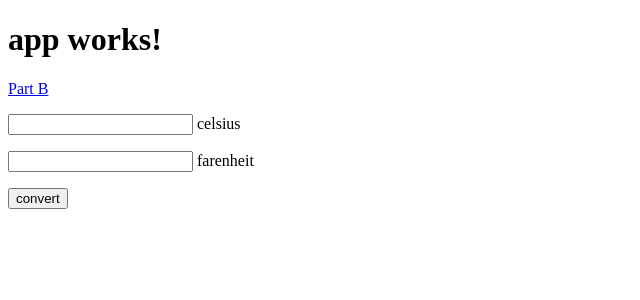
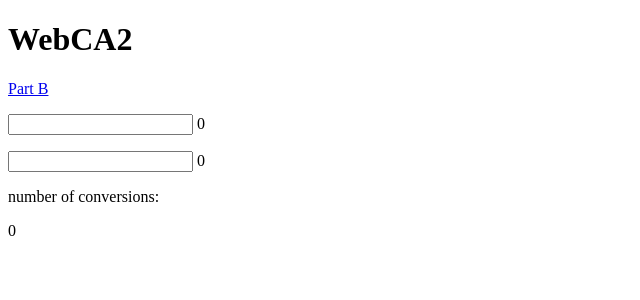
Before and after one commit to x00132764/WebDevCA2, an Angular app: page / in a window 1280 px wide. Shown: the top 300 px of the page, without its empty margins (0-640 px from the left). Built offline with nearby package versions, Linux system fonts and the light colour scheme.

Commit message:
functions now being called for part A, but does not perform correctly, same result displayed for any input(17.7778 for convertC(), 32 for convertF()

```diff
--- a/src/app/app.component.ts
+++ b/src/app/app.component.ts
@@ -6,5 +6,5 @@ import { Component } from '@angular/core';
   styleUrls: ['./app.component.css']
 })
 export class AppComponent {
-  title = 'app works!';
+  title = 'WebCA2';
 }
--- a/src/app/part-a/part-a.component.html
+++ b/src/app/part-a/part-a.component.html
@@ -3,13 +3,11 @@
 </p>
 
 <p>
-    <input ng-model="celsius" ng-change="markEdited('C')"/> celsius<br/>
+    <input (keyup)="convertC()" id="celsius" type="number"/> {{farenheit}}<br/>
 </p>
 
 <p>
-    <input (onKeyUp)="onConvert()" ng-model="fahrenheit" ng-change="markEdited('F')"/> farenheit<br/>
+    <input (keyup)="convertF()" id="farenheit" type="number"/> {{celsius}}<br/>
 </p>
 
-<p>
-  <button (click)="onConvert(celsius.value, farenheit.value)">convert</button>
-</p>
+<p>number of conversions: </p><p>{{count}}</p>
--- a/src/app/part-a/part-a.component.ts
+++ b/src/app/part-a/part-a.component.ts
@@ -8,32 +8,29 @@ import { Router } from "@angular/router";
 })
 export class PartAComponent implements OnInit {
 
+  count: number = 0;
+  celsius: number = 0;
+  farenheit: number = 0;
+
   constructor(private router: Router) { }
+
+
 
   navigate() {
     this.router.navigate(["part-b"])
   }
 
-  onConvert($scope) {
-    $scope.edited = null;
-    $scope.markEdited = function(which) {
-      $scope.edited = which;
-    }
+  convertC() {
+    this.farenheit = ((this.celsius) - 32) * (5/9);
+    this.count++
+  }
 
-    $scope.$watch('farenheit', function(value) {
-      if ($scope.edited == 'F') {
-        console.log(value+'C -> F');
-        $scope.celsius = (value - 32) * (5.0/9.0);
-      }
-    });
+  convertF()
+ {
+   this.celsius = ((this.farenheit) * (9 / 5)) + 32;
+   this.count++;
+ }
 
-    $scope.$watch('celsius', function(value) {
-      if ($scope.edited == 'C') {
-        console.log(value+'F -> C');
-        $scope.farenheit = (value * (9.0/5.0)) + 32;
-      }
-    });
-  }
 
   ngOnInit() {
   }
```
